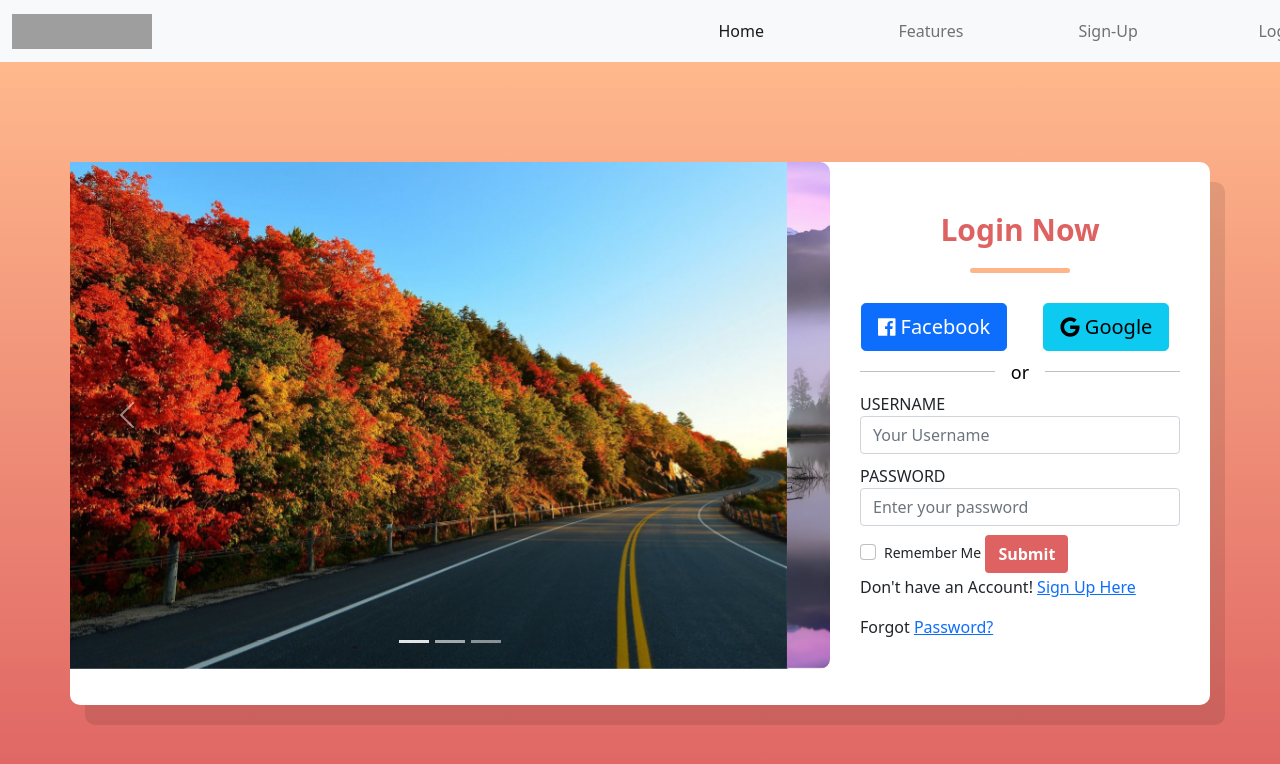
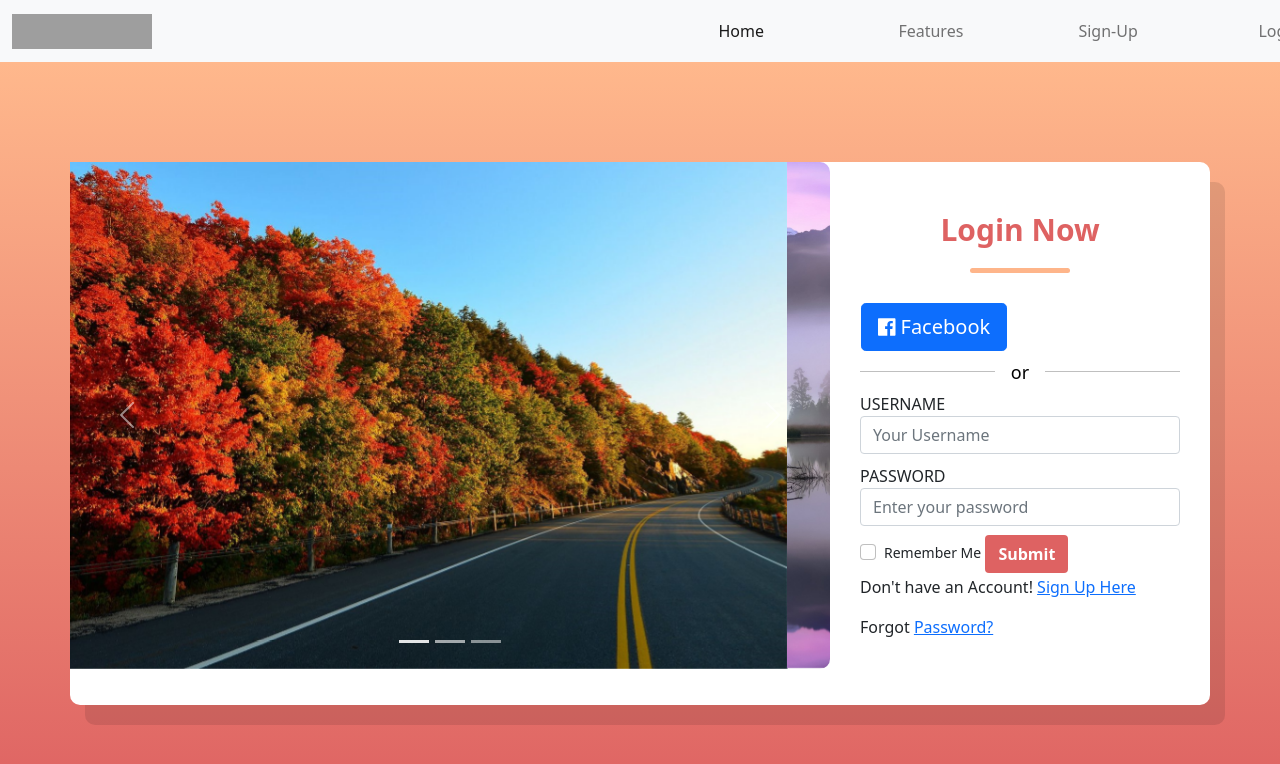
Before and after one commit to SheeluV/Login, a plain HTML site: page index.html in a window 1280 px wide. Shown: the top 764 px of the page. Drawn offline with nearby package versions, Linux system fonts and the light colour scheme; grey boxes are pictures that could not be loaded.

Commit message:
Update index.html

```diff
--- a/index.html
+++ b/index.html
@@ -3,10 +3,16 @@
 
 <head>
   <meta charset="UTF-8">
+  <meta name="google-signin-client_id" content="1090526185511-h6cj0eei4v12l5ksaa7bmo6soak53qpa.apps.googleusercontent.com">
   <meta name="viewport" content="width=device-width, initial-scale=1.0">
   <meta http-equiv="X-UA-Compatible" content="ie=edge">
+  <meta name="google-signin-client_id" content="YOUR_CLIENT_ID.apps.googleusercontent.com">
   <title>Log In</title>
 
+
+
+
+  <script src="https://apis.google.com/js/platform.js" async defer></script>
   <!-- font awesome -->
   <script defer src="https://use.fontawesome.com/releases/v5.0.7/js/all.js"></script>
 
@@ -86,9 +92,7 @@
               <div class="button col-xs-6 col-sm-6 col-md-6">
                 <a href="#" class="btn btn-lg btn-primary btn-block"><i class="fab fa-facebook"></i> Facebook</a>
               </div>
-              <div class="button col-xs-6 col-sm-6 col-md-6">
-                <a href="#" class="btn btn-lg btn-info btn-block"><i class="fab fa-google"></i> Google</a>
-              </div>
+              <div class="g-signin2" data-onsuccess="onSignIn"></div>
             </div>
             <div class="login-or">
               <hr class="hr-or">
@@ -174,6 +178,11 @@
     );
   </script>
 
+
+
+
+
+
 </body>
 
 </html>
```
